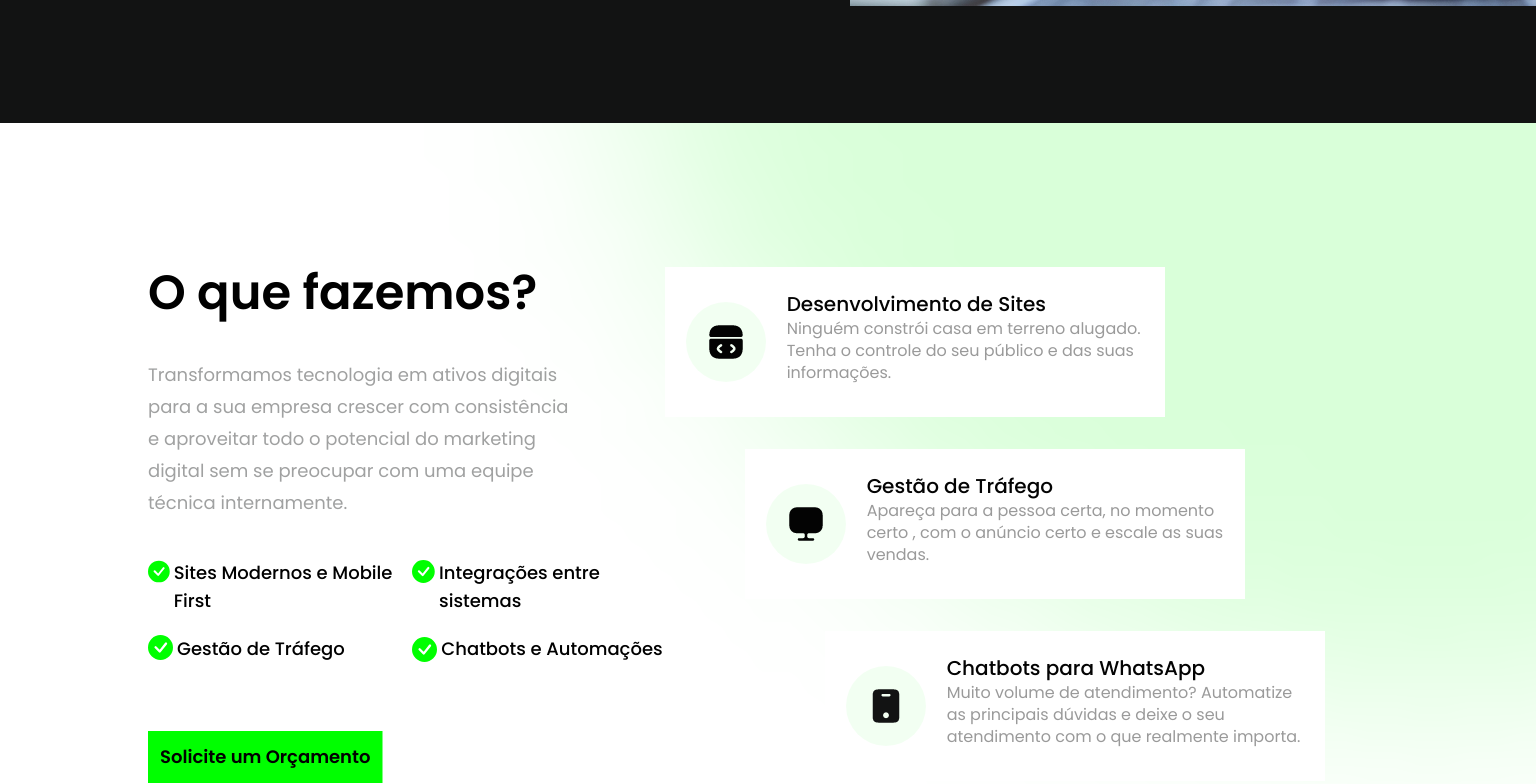
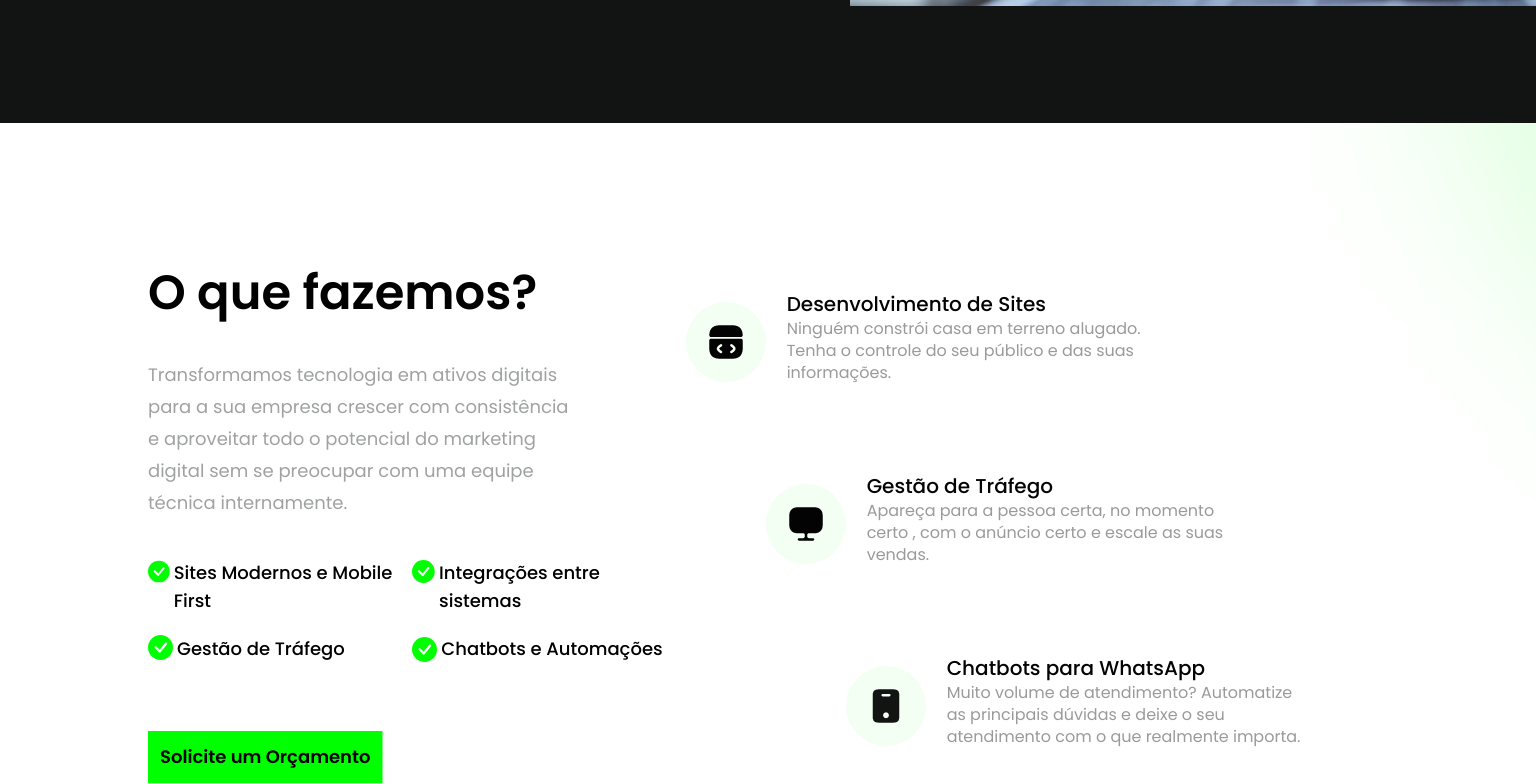
Before and after one commit to vf-jara/idxcode, a Next.js app: page / in a window 1536 px wide. Shown: the part 678-1462 px from the top of the page. Built offline with nearby package versions, Linux system fonts and the light colour scheme.

Commit message:
altera posicionamento do bg verde

```diff
--- a/styles/globals.css
+++ b/styles/globals.css
@@ -33,16 +33,21 @@
 
 .bg-green2 {
   background-image: url('/assets/images/elipse2x.png');
-  background-position: -40% 90%;
-  background-repeat: no-repeat;
+  background-position:10% 10%;
 }
-@media(max-width:767px) {
+@media(min-width:767px) {
   .bg-green2{
-    background-size: cover;
-    background-position:90% 150%;
+    background-image: url('/assets/images/elipse2x.png');
+    background-position: -40% 90%;
+    background-repeat: no-repeat;
   }
 }
-
+@media(min-width:1400px){
+  .bg-green2{
+    background-position: -150% 95%;
+    background-repeat: no-repeat;
+  }
+}
 .title {
   font-size: 48px;
   line-height: 52px;
```
